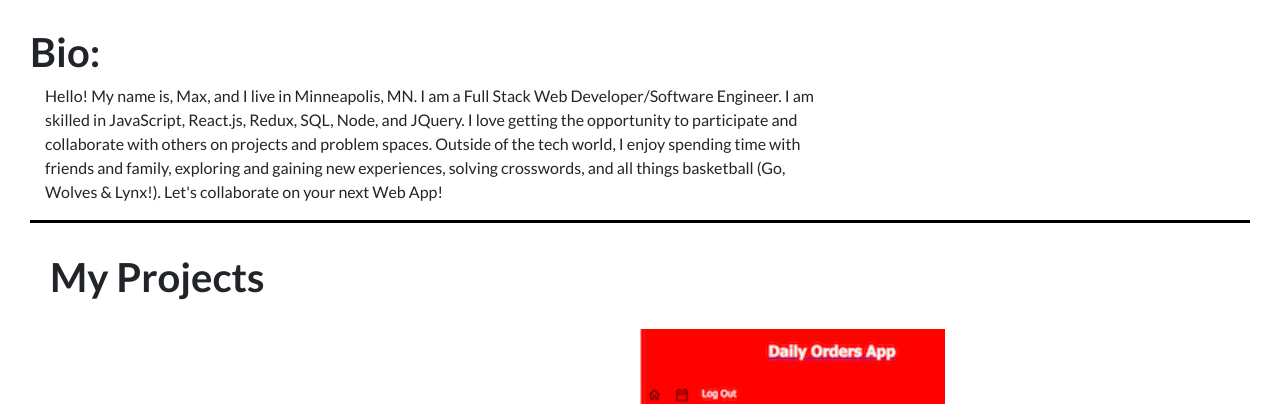
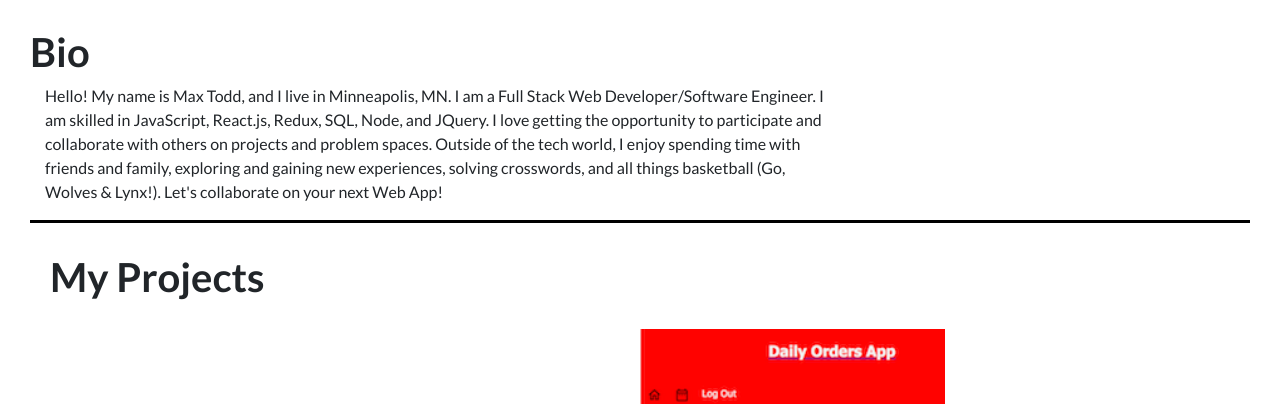
Before and after one commit to Maxwell1126/Maxwell1126.github.io, a website: page index.html in a window 1280 px wide. Shown: the part 800-1204 px from the top of the page. Drawn offline with Linux system fonts and the light colour scheme.

Commit message:
Fixed styling and edited typos in the Bio section.

```diff
--- a/index.html
+++ b/index.html
@@ -79,12 +79,16 @@
     </div>
   </header>
   <div  style="margin:30px; border-bottom-style:solid; border-bottom-color: black;">
-<h1>Bio:</h1>
+<h1>Bio</h1>
 
-<p class="col-lg-8" style="justify-content: center; display: flex; ">Hello! My name is, Max, and I live in Minneapolis, MN.
-  I am a Full Stack Web Developer/Software Engineer. I am skilled in JavaScript, React.js, Redux,
+<p class="col-lg-8" style="justify-content: center; display: flex; ">Hello! My name is Max Todd, and I live in Minneapolis, MN.
+  I am a Full Stack Web Developer/Software Engineer.
+
+  I am skilled in JavaScript, React.js, Redux,
   SQL, Node, and JQuery. I love getting the opportunity to participate and collaborate
-  with others on projects and problem spaces. Outside of the tech world, I enjoy spending time
+  with others on projects and problem spaces.
+
+  Outside of the tech world, I enjoy spending time
   with friends and family, exploring and gaining new experiences, solving crosswords, and all
   things basketball (Go, Wolves & Lynx!). Let's collaborate on your next Web App!
 </p>
```
